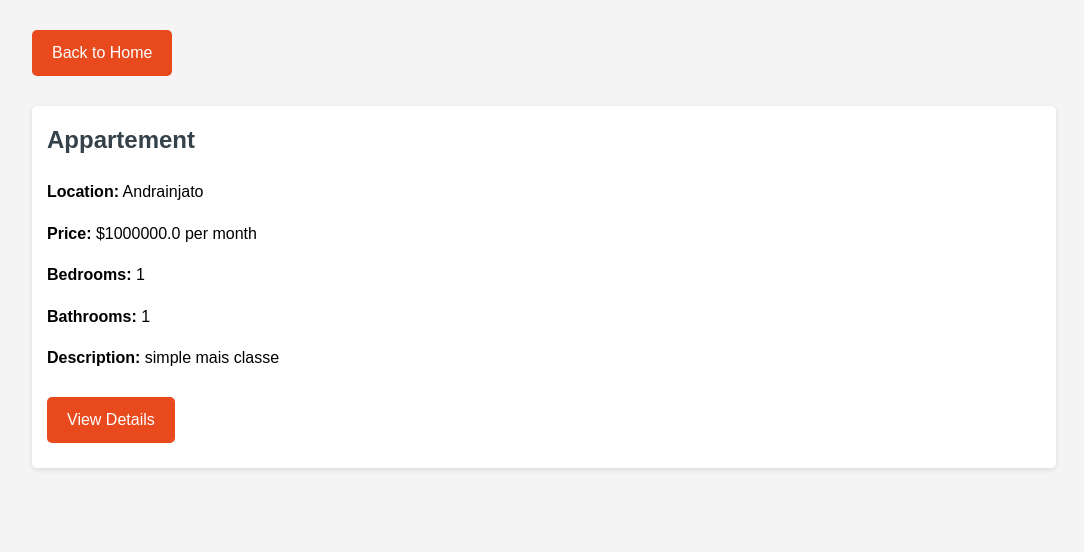
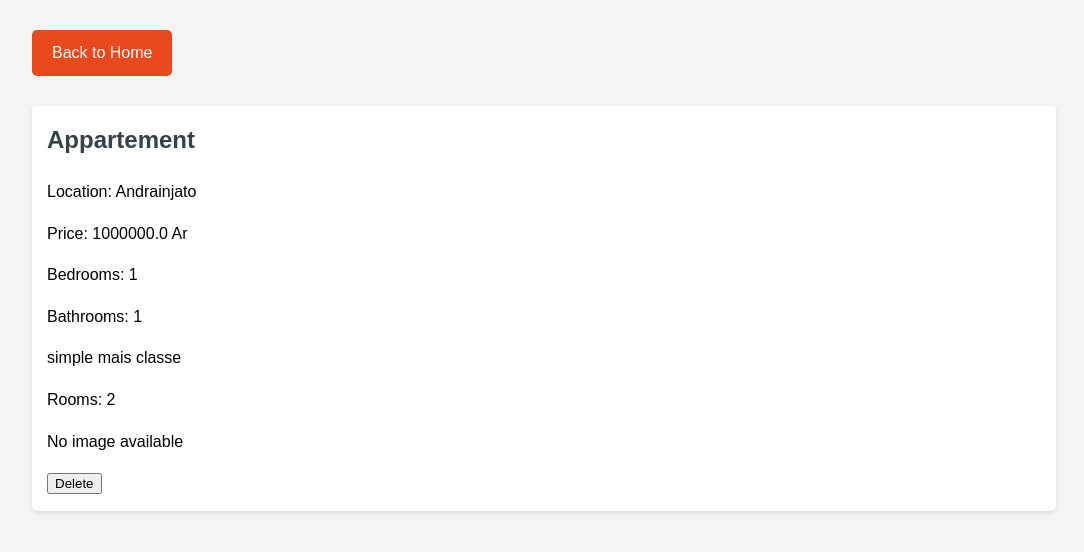
Before and after one commit to Phantom0011/hackaton, a Flask app: page /apartments in a window 1280 px wide. Shown: the part 124-676 px from the top of the page, without its empty margins (96-1180 px from the left). Run offline with Flask 3, Linux system fonts and the light colour scheme.

Commit message:
modification de base de donnée

```diff
--- a/app.py
+++ b/app.py
@@ -1,6 +1,8 @@
 from flask import Flask, render_template, request, redirect, url_for
 from flask_sqlalchemy import SQLAlchemy
 from sqlalchemy.sql import func
+from flask import send_file
+from io import BytesIO
 
 app = Flask(__name__)
 
@@ -19,6 +21,8 @@ class Apartment(db.Model):
     bathrooms = db.Column(db.Integer, nullable=False)
     description = db.Column(db.Text)
     created_at = db.Column(db.DateTime(timezone=True), server_default=func.now())
+    rooms = db.Column(db.Integer, nullable=False, default=1)
+    image = db.Column(db.LargeBinary)
 
     def __repr__(self):
         return f'<Apartment {self.title}>'
@@ -31,21 +35,52 @@ with app.app_context():
 def home():
     return render_template('home.html')
 
+
+@app.route('/apartment_image/<int:apartment_id>')
+def apartment_image(apartment_id):
+    apartment = Apartment.query.get_or_404(apartment_id)
+    if apartment.image:
+        return send_file(
+            BytesIO(apartment.image),
+            mimetype='image/jpeg'  # Adjust mimetype if needed
+        )
+    else:
+        return 'No image available', 404
+
+
 @app.route('/apartments')
 def list_apartments():
     apartments = Apartment.query.all()
     return render_template('list_apartments.html', apartments=apartments)
 
+@app.route('/delete_apartment/<int:id>', methods=['POST'])
+def delete_apartment(id):
+    apartment = Apartment.query.get_or_404(id)
+    try:
+        db.session.delete(apartment)
+        db.session.commit()
+        return redirect(url_for('list_apartments'))
+    except:
+        db.session.rollback()
+        return abort(500, description="An error occurred while deleting the apartment.")
+
+
 @app.route('/add_apartment', methods=['GET', 'POST'])
 def add_apartment():
     if request.method == 'POST':
+        image_data = request.files.get('image', None)  # Get the uploaded image file
+        if image_data:
+            image_data = image_data.read()  # Read the image data
+
         new_apartment = Apartment(
             title=request.form.get('title'),
             location=request.form.get('location'),
             price=float(request.form.get('price')),
             bedrooms=int(request.form.get('bedrooms')),
             bathrooms=int(request.form.get('bathrooms')),
-            description=request.form.get('description')
+            description=request.form.get('description'),
+            rooms=int(request.form.get('rooms')),
+            image=image_data
         )
         db.session.add(new_apartment)
         db.session.commit()
@@ -77,3 +112,5 @@ def search_apartments():
 
 if __name__ == '__main__':
     app.run(debug=True)
+
+from flask import abort
--- a/templates/list_apartments.html
+++ b/templates/list_apartments.html
@@ -73,14 +73,23 @@
                 {% for apartment in apartments %}
                     <div class="apartment">
                         <h2>{{ apartment.title }}</h2>
-                        <p><strong>Location:</strong> {{ apartment.location }}</p>
-                        <p><strong>Price:</strong> ${{ apartment.price }} per month</p>
-                        <p><strong>Bedrooms:</strong> {{ apartment.bedrooms }}</p>
-                        <p><strong>Bathrooms:</strong> {{ apartment.bathrooms }}</p>
-                        <p><strong>Description:</strong> {{ apartment.description }}</p>
-                        <a href="{{ url_for('view_apartment', id=apartment.id) }}" class="button">View Details</a>
+                        <p>Location: {{ apartment.location }}</p>
+                        <p>Price: {{ apartment.price }} Ar</p>
+                        <p>Bedrooms: {{ apartment.bedrooms }}</p>
+                        <p>Bathrooms: {{ apartment.bathrooms }}</p>
+                        <p>{{ apartment.description }}</p>
+                        <p>Rooms: {{ apartment.rooms }}</p>
+                        {% if apartment.image %}
+                            <img src="{{ url_for('static', filename='images/' + apartment.id|string + '.jpg') }}" alt="{{ apartment.title }} Image">
+                        {% else %}
+                            <p>No image available</p>
+                        {% endif %}
+                        <form action="{{ url_for('delete_apartment', id=apartment.id) }}" method="POST" onsubmit="return confirm('Are you sure you want to delete this apartment?');">
+                            <button type="submit" class="delete-btn">Delete</button>
+                        </form>
                     </div>
                 {% endfor %}
+
             {% else %}
                 <p>No apartments available at the moment.</p>
             {% endif %}
```
Also changed, not shown: templates/add_apartment.html (+9 -0 lines), instance/apartments.db, templates/search_results.html (renamed from templates/search_apartment.html).
